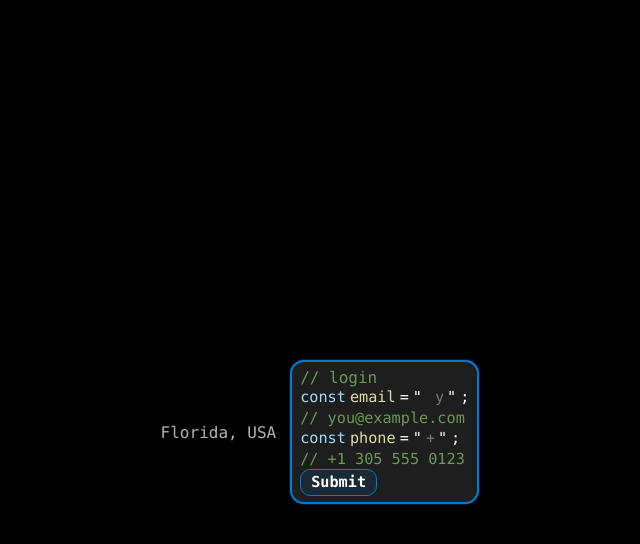
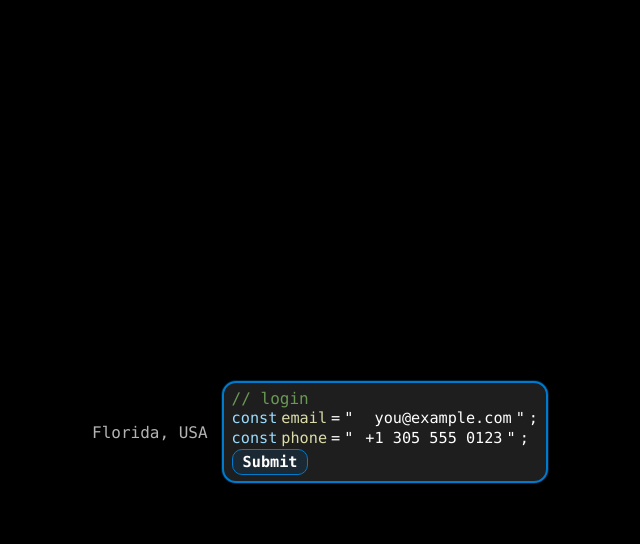
Before and after one commit to gibranparis/lameboy, a Next.js app: page / in a window 1280 px wide. Both pictures are taken after a click on the button "Florida, USA". Shown: the top 544 px of the page, without its empty margins (320-960 px from the left). Built offline with nearby package versions, Linux system fonts and the light colour scheme.

Commit message:
ux(login): restore grey inline previews and make them the click target; keep purple fake caret only before first char; retain tight autosizing and purple real caret

```diff
--- a/src/components/BannedCard.jsx
+++ b/src/components/BannedCard.jsx
@@ -18,24 +18,23 @@ export default function BannedCard() {
 
   const toggle = () => { setMsg(null); setMode(m => m === "banned" ? "login" : "banned"); };
 
-  // Pixel-accurate autosize (no trailing gap)
+  // Pixel-accurate autosize (no trailing gap) for email
   useLayoutEffect(() => {
-    if (emailMeasureRef.current) {
-      emailMeasureRef.current.textContent = email.length ? email : "\u200B";
-      const w = Math.ceil(emailMeasureRef.current.getBoundingClientRect().width);
-      setEmailPx(Math.max(8, w));
-    }
+    if (!emailMeasureRef.current) return;
+    emailMeasureRef.current.textContent = email.length ? email : "\u200B"; // zero-width when empty
+    const w = Math.ceil(emailMeasureRef.current.getBoundingClientRect().width);
+    setEmailPx(Math.max(8, w)); // keep a small clickable width
   }, [email]);
 
+  // Pixel-accurate autosize for phone
   useLayoutEffect(() => {
-    if (phoneMeasureRef.current) {
-      phoneMeasureRef.current.textContent = phone.length ? phone : "\u200B";
-      const w = Math.ceil(phoneMeasureRef.current.getBoundingClientRect().width);
-      setPhonePx(Math.max(8, w));
-    }
+    if (!phoneMeasureRef.current) return;
+    phoneMeasureRef.current.textContent = phone.length ? phone : "\u200B";
+    const w = Math.ceil(phoneMeasureRef.current.getBoundingClientRect().width);
+    setPhonePx(Math.max(8, w));
   }, [phone]);
 
-  // Focus email and put insertion point at index 0
+  // Focus email and put insertion point at index 0 when opening login
   useEffect(() => {
     if (mode === 'login' && emailRef.current) {
       emailRef.current.focus({ preventScroll: true });
@@ -99,66 +98,77 @@ export default function BannedCard() {
       <form className="text-sm" onSubmit={onSubmit}>
         <div className="code-comment">// login</div>
 
-        {/* const email = "<typed>";  (real purple caret; fake purple caret only before first char) */}
-        <div className="code-line" onClick={() => emailRef.current?.focus()}>
+        {/* const email = "…";  (grey inline preview; purple fake caret until first char; click preview to focus) */}
+        <div className="code-line">
           <span className="code-keyword">const</span>
           <span className="code-var">email</span>
           <span className="code-op">=</span>
           <span className="code-punc">"</span>
 
-          <span className="relative inline-flex items-baseline" style={{ gap: 0 }}>
-            {/* Fake caret visible only when empty */}
+          {/* Wrapper makes caret/input/preview one big click target */}
+          <span
+            className="relative inline-flex items-baseline"
+            style={{ gap: 0 }}
+            onClick={() => emailRef.current?.focus()}
+          >
+            {/* Show block caret only before any typing */}
             {email.length === 0 && <span className="purple-caret" aria-hidden="true"></span>}
 
-            {/* One input (keeps iOS keyboard open) — autosized to exact text width */}
+            {/* Single input (keeps iOS stable) sized to exact text */}
             <input
               ref={emailRef}
               className="code-input"
               type="email"
               value={email}
               onChange={e=>setEmail(e.target.value)}
-              placeholder="you@example.com"
               style={{ width: `${emailPx}px` }}
+              placeholder="" /* preview is rendered separately below */
               required
             />
             <span ref={emailMeasureRef} className="measurer"></span>
+
+            {/* Grey preview (clickable via wrapper) shows only when empty */}
+            {email.length === 0 && (
+              <span className="code-placeholder">you@example.com</span>
+            )}
           </span>
 
           <span className="code-punc">"</span>
           <span className="code-punc">;</span>
         </div>
 
-        {/* always-visible example preview (full view) */}
-        <div className="code-line">
-          <span className="code-comment">// you@example.com</span>
-        </div>
-
-        {/* const phone = "<typed>";  (autosized too) */}
+        {/* const phone = "…"; (grey inline preview; click to focus) */}
         <div className="code-line">
           <span className="code-keyword">const</span>
           <span className="code-var">phone</span>
           <span className="code-op">=</span>
           <span className="code-punc">"</span>
 
-          <span className="relative inline-flex items-baseline" style={{ gap: 0 }}>
+          <span
+            className="relative inline-flex items-baseline"
+            style={{ gap: 0 }}
+            onClick={(e) => {
+              // Focus the nearest input inside this wrapper
+              const input = e.currentTarget.querySelector('input');
+              input?.focus();
+            }}
+          >
             <input
               className="code-input"
               type="tel"
               value={phone}
               onChange={e=>setPhone(e.target.value)}
-              placeholder="+1 305 555 0123"
               style={{ width: `${phonePx}px` }}
+              placeholder=""
             />
             <span ref={phoneMeasureRef} className="measurer"></span>
+            {phone.length === 0 && (
+              <span className="code-placeholder">+1 305 555 0123</span>
+            )}
           </span>
 
           <span className="code-punc">"</span>
           <span className="code-punc">;</span>
-        </div>
-
-        {/* phone example preview (full view) */}
-        <div className="code-line">
-          <span className="code-comment">// +1 305 555 0123</span>
         </div>
 
         {/* bottom-left tiny button */}
```
